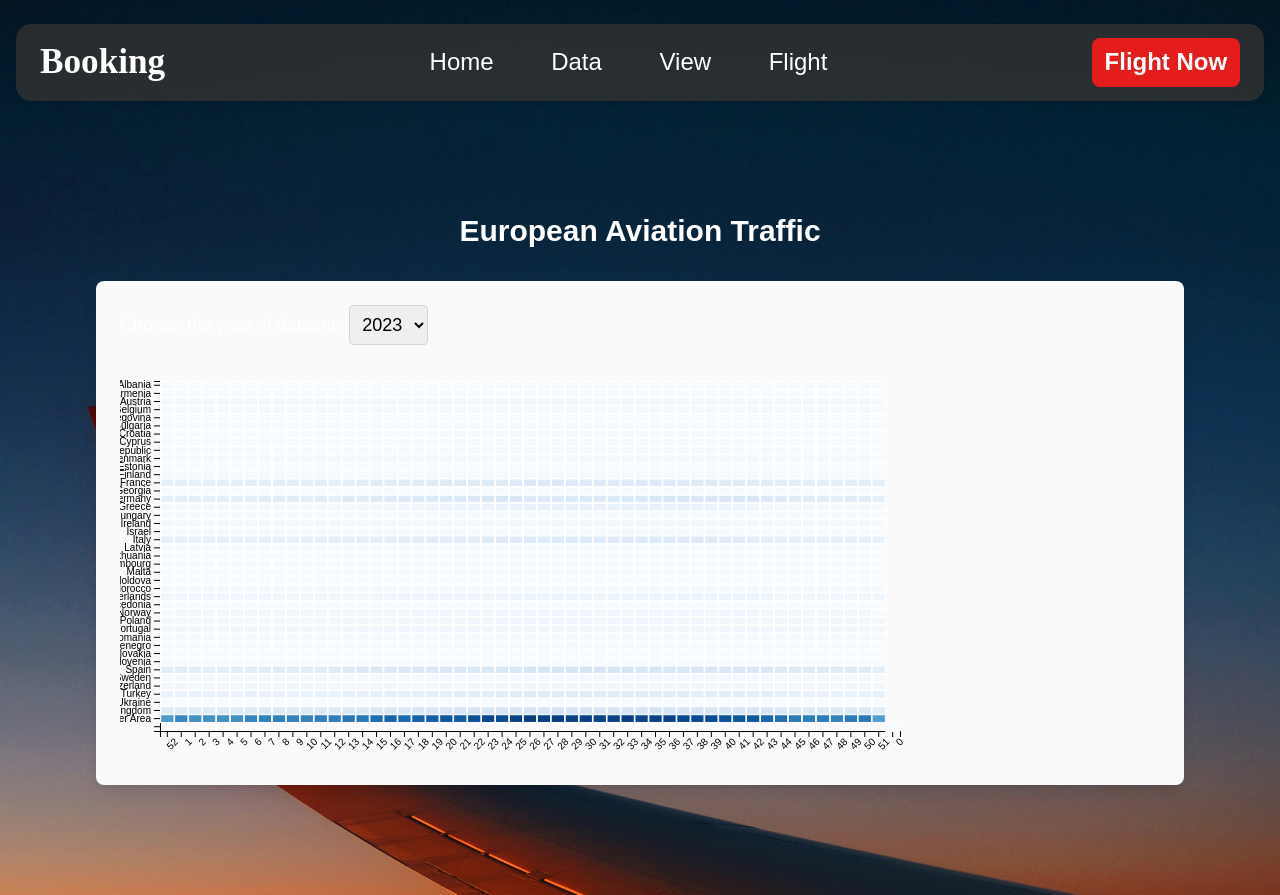
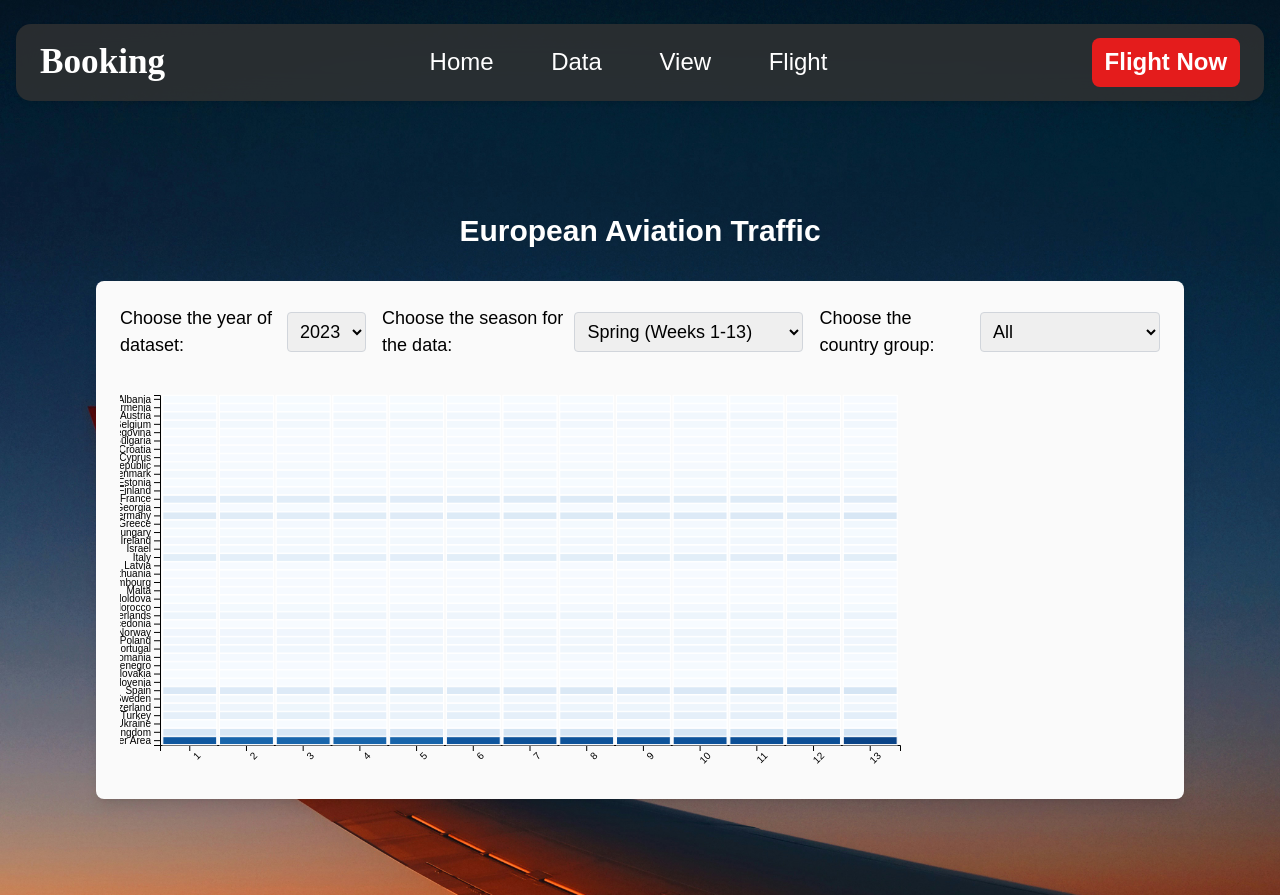
Before and after one commit to johnnybinh/Principles-of-Database-Management-IU, a Next.js app in the folder airport-passengers-maintenance/: page /data in a window 1280 px wide. Built offline with nearby package versions, Linux system fonts and the light colour scheme.

Commit message:
Phuong | Feat: Create the filter for chart
Filter by season - week
Filter by country

```diff
--- a/airport-passengers-maintenance/src/app/data/heat_map.tsx
+++ b/airport-passengers-maintenance/src/app/data/heat_map.tsx
@@ -22,9 +22,38 @@ export default function HeatMap({
   const heatmap_ref = useRef<SVGSVGElement | null>(null);
   const [data, set_data] = useState<HeatMapData[]>([]);
   const [year, set_year] = useState<string>("2023");
+  const [season, set_season] = useState<string>("Spring");
+  const [country, set_country] = useState<string>("All");
 
   const handle_year_change = (e: React.ChangeEvent<HTMLSelectElement>) => {
     set_year(e.target.value);
+  };
+
+  const handle_season_change = (e: React.ChangeEvent<HTMLSelectElement>) => {
+    set_season(e.target.value);
+  };
+
+  const handle_country_change = (e: React.ChangeEvent<HTMLSelectElement>) => {
+    set_country(e.target.value);
+  };
+
+  // Define season to week range mapping
+  const season_week_map: { [key: string]: [number, number] } = {
+    'Spring': [1, 13],
+    'Summer': [14, 26],
+    'Fall': [27, 39],
+    'Winter': [40, 52]
+  };
+
+  // Define country group mapping with duplicates removed
+  const country_map: { [key: string]: string[] } = {
+    'A_B': Array.from(new Set(['Albania', 'Austria', 'Armenia', 'Belgium', 'Bosnia-Herzegovina', 'Bulgaria'])),
+    'C_F': Array.from(new Set(['Croatia', 'Cyprus', 'Czech Republic', 'Denmark', 'Estonia', 'Finland', 'France'])),
+    'G_I': Array.from(new Set(['Georgia', 'Germany', 'Greece', 'Hungary', 'Ireland', 'Israel', 'Italy'])),
+    'L_M': Array.from(new Set(['Latvia', 'Lithuania', 'Luxembourg', 'Malta', 'Moldova', 'Morocco'])),
+    'N_R': Array.from(new Set(['Netherlands', 'North Macedonia', 'Norway', 'Poland', 'Portugal', 'Romania'])),
+    'S': Array.from(new Set(['Serbia & Montenegro', 'Slovakia', 'Slovenia', 'Spain', 'Sweden', 'Switzerland'])),
+    'T_Z': Array.from(new Set(['Turkey', 'Ukraine', 'United Kingdom', '-Total Network Manager Area']))
   };
 
   useEffect(() => {
@@ -55,6 +84,23 @@ export default function HeatMap({
   useEffect(() => {
     if (!heatmap_ref.current || data.length === 0) return;
 
+    const [start_week, end_week] = season_week_map[season] || [1, 52];
+
+    // Filter data based on selected season's week range
+    let filtered_data = data.filter(d => d.week >= start_week && d.week <= end_week);
+
+    // Further filter data based on selected country group
+    if (country !== 'All') {
+      const selected_countries = country_map[country];
+      filtered_data = filtered_data.filter(d => selected_countries.includes(d.entity));
+    }
+
+    if (filtered_data.length === 0) {
+      console.warn(`No data available for ${season} in year ${year} and selected country group.`);
+      d3.select(heatmap_ref.current).selectAll('*').remove();
+      return;
+    }
+
     // Clear previous heatmap
     d3.select(heatmap_ref.current).selectAll('*').remove();
 
@@ -67,9 +113,9 @@ export default function HeatMap({
 
     svg.attr('width', svg_width).attr('height', svg_height);
 
-    const entities = Array.from(new Set(data.map(d => d.entity)));
+    const entities = Array.from(new Set(filtered_data.map(d => d.entity)));
     console.log('Entities:', entities);
-    const weeks = Array.from(new Set(data.map(d => d.week)));
+    const weeks = Array.from(new Set(filtered_data.map(d => d.week))).sort((a, b) => a - b);
 
     const x = d3.scaleBand()
       .domain(weeks.map(String))
@@ -82,7 +128,7 @@ export default function HeatMap({
       .padding(0.05);
 
     const color = d3.scaleSequential(d3.interpolateBlues)
-      .domain([0, d3.max(data, d => d.flights) || 0]);
+      .domain([0, d3.max(filtered_data, d => d.flights) || 0]);
 
     // X Axis
     svg.append('g')
@@ -106,7 +152,7 @@ export default function HeatMap({
 
     // Heatmap cells
     svg.selectAll()
-      .data(data, (d: any) => `${d.entity}:${d.week}`)
+      .data(filtered_data, (d: any) => `${d.entity}:${d.week}`)
       .enter()
       .append('rect')
       .attr('x', d => x(String(d.week))!)
@@ -116,25 +162,70 @@ export default function HeatMap({
       .style('fill', d => color(d.flights))
       .style('stroke', 'white');
 
-  }, [data, width, height, margin_top, margin_right, margin_bottom, margin_left]);
+  }, [data, season, country, width, height, margin_top, margin_right, margin_bottom, margin_left, year]);
 
   return (
     <div>
-      <div className="mb-4">
-        <label htmlFor="year-selection" className="mr-2">Choose the year of dataset:</label>
+      <div className="mb-4 flex items-center">
+        <label htmlFor="year-selection" className="mr-2 text-black">Choose the year of dataset:</label>
         <select
           id="year-selection"
           value={year}
           onChange={handle_year_change}
-          className="p-2 border border-gray-300 rounded text-black"
+          className="p-2 border border-gray-300 rounded text-black mr-4"
         >
           <option value="2020">2020</option>
           <option value="2021">2021</option>
           <option value="2022">2022</option>
           <option value="2023">2023</option>
         </select>
+
+        <label htmlFor="season-selection" className="mr-2 text-black">Choose the season for the data:</label>
+        <select
+          id="season-selection"
+          value={season}
+          onChange={handle_season_change}
+          className="p-2 border border-gray-300 rounded text-black mr-4"
+        >
+          <option value="Spring">Spring (Weeks 1-13)</option>
+          <option value="Summer">Summer (Weeks 14-26)</option>
+          <option value="Fall">Fall (Weeks 27-39)</option>
+          <option value="Winter">Winter (Weeks 40-52)</option>
+        </select>
+
+        <label htmlFor="country-selection" className="mr-2 text-black">Choose the country group:</label>
+        <select
+          id="country-selection"
+          value={country}
+          onChange={handle_country_change}
+          className="p-2 border border-gray-300 rounded text-black"
+        >
+          <option value="All">All</option>
+          {Object.keys(country_map).map(group => (
+            <option key={group} value={group}>
+              {group} ({country_map[group].length} countries)
+            </option>
+          ))}
+        </select>
       </div>
-      <svg ref={heatmap_ref}></svg>
+
+      {(() => {
+        const [start_week, end_week] = season_week_map[season] || [1, 52];
+
+        let filtered_data = data.filter(d => d.week >= start_week && d.week <= end_week);
+
+        if (country !== 'All') {
+          const selected_countries = country_map[country];
+          filtered_data = filtered_data.filter(d => selected_countries.includes(d.entity));
+        }
+
+        if (filtered_data.length === 0) {
+          return (
+            <p className="text-red-500">No data available for the selected season and country group.</p>
+          );
+        }
+        return <svg ref={heatmap_ref}></svg>;
+      })()}
     </div>
   );
 }
```
